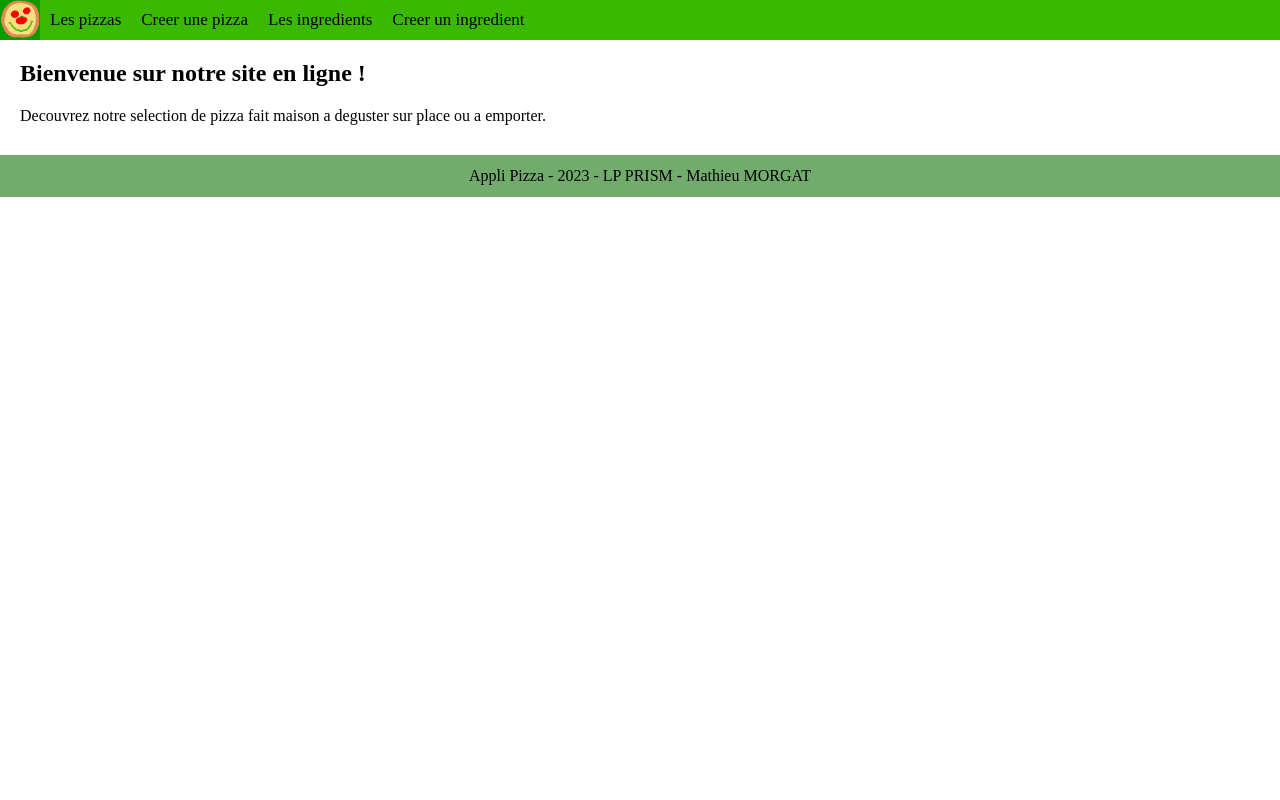
After one commit to V4nkor/webpizza, a Django app: page / in a window 1280 px wide. The commit adds this page. Run offline with Django 4.2, Linux system fonts and the light colour scheme.

Commit message:
Added accueil + WIP modify pizza

```diff
--- a/webpizza/applipizza/static/applipizza/css/styles.css
+++ b/webpizza/applipizza/static/applipizza/css/styles.css
@@ -1,5 +1,14 @@
+html, body{
+    padding: 0;
+    margin: 0;
+}
+
+html{
+    height: 100%;
+}
+
 body{
-    margin:0px;
+    min-height: 100%;
 }
 
 main{
--- /dev/null
+++ b/webpizza/applipizza/templates/applipizza/accueil.html
@@ -0,0 +1,12 @@
+{% extends 'applipizza/base.html' %}
+
+{% block title %}
+Tour de pizza
+{% endblock %}
+
+{% block content %}
+<h2>Bienvenue sur notre site en ligne !</h2>
+<p>
+    Decouvrez notre selection de pizza fait maison a deguster sur place ou a emporter.
+</p>
+{% endblock %}
--- a/webpizza/applipizza/templates/applipizza/base.html
+++ b/webpizza/applipizza/templates/applipizza/base.html
@@ -10,7 +10,7 @@
     <body>
         <header>
             <nav>
-                <a class="nav-logo-element" href='/pizzas/'><img class="nav-logo" src="{% static 'applipizza/img/logo.png' %}"></a>
+                <a class="nav-logo-element" href='/'><img class="nav-logo" src="{% static 'applipizza/img/logo.png' %}"></a>
                 <a class="nav-element" href='/pizzas/'>Les pizzas</a>
                 <a class="nav-element" href='/pizzas/add/'>Creer une pizza</a>
                 <a class="nav-element" href='/ingredients/'>Les ingredients</a>
--- a/webpizza/applipizza/views.py
+++ b/webpizza/applipizza/views.py
@@ -4,6 +4,9 @@ from applipizza.models import Pizza, Ingredient, Composition
 from applipizza.forms import IngredientForm, PizzaForm, CompositionForm
 
 # Create your views here.
+def accueil(request):
+    return render(request, "applipizza/accueil.html")
+
 def pizzas(request) :
     lesPizzas = Pizza.objects.all()
     return render(request, "applipizza/pizzas.html", {"pizzas" : lesPizzas } )
@@ -81,3 +84,16 @@ def supprimerPizza(request, pizza_id):
     pizza.delete()
     lesPizzas = Pizza.objects.all()
     return render(request, "applipizza/pizzas.html", {"pizzas" : lesPizzas })
+
+def afficherFormulaireModificationPizza(request,pizza_id):
+    laPizza = Pizza.objects.get(idPizza = pizza_id)
+    formulaire = PizzaForm(instance = laPizza)
+    return render(request,"applipizza/formulaireModificationPizza.html",{"form" : formulaire,"pizza" : laPizza})
+
+def modifierPizza(request, pizza_id):
+    laPizza = Pizza.objects.get(idPizza = pizza_id)
+    formulaire = PizzaForm(request.POST)
+    if formulaire.is_valid():
+        formulaire.save()
+    laPizza = Pizza.objects.get(idPizza = pizza_id)
+    return render(request,"applipizza/traitementFormulaireModificationpizza.html",{"pizza" : laPizza})
--- a/webpizza/webpizza/urls.py
+++ b/webpizza/webpizza/urls.py
@@ -19,6 +19,7 @@ from django.urls import path
 from applipizza import views
 
 urlpatterns = [
+    path('', views.accueil),
     path('admin/', admin.site.urls),
     path('pizzas/', views.pizzas),
     path('ingredients/', views.ingredients),
@@ -29,5 +30,6 @@ urlpatterns = [
     path('pizzas/create/',views.creerPizza),
     path('pizzas/<int:pizza_id>/addIngredient/', views.ajouterIngredientDansPizza),
     path('pizzas/<int:pizza_id>/delete/',views.supprimerPizza),
-
+    path('pizzas/<int:pizza_id>/update/',views.afficherFormulaireModificationPizza),
+    path('pizzas/<int:pizza_id>/updated',views.modifierPizza),
 ]
```
Also changed, not shown: webpizza/applipizza/templates/applipizza/formulaireModificationPizza.html (added, +14 -0 lines), webpizza/applipizza/templates/applipizza/traitementFormulaireModificationpizza.html (added, +10 -0 lines).
